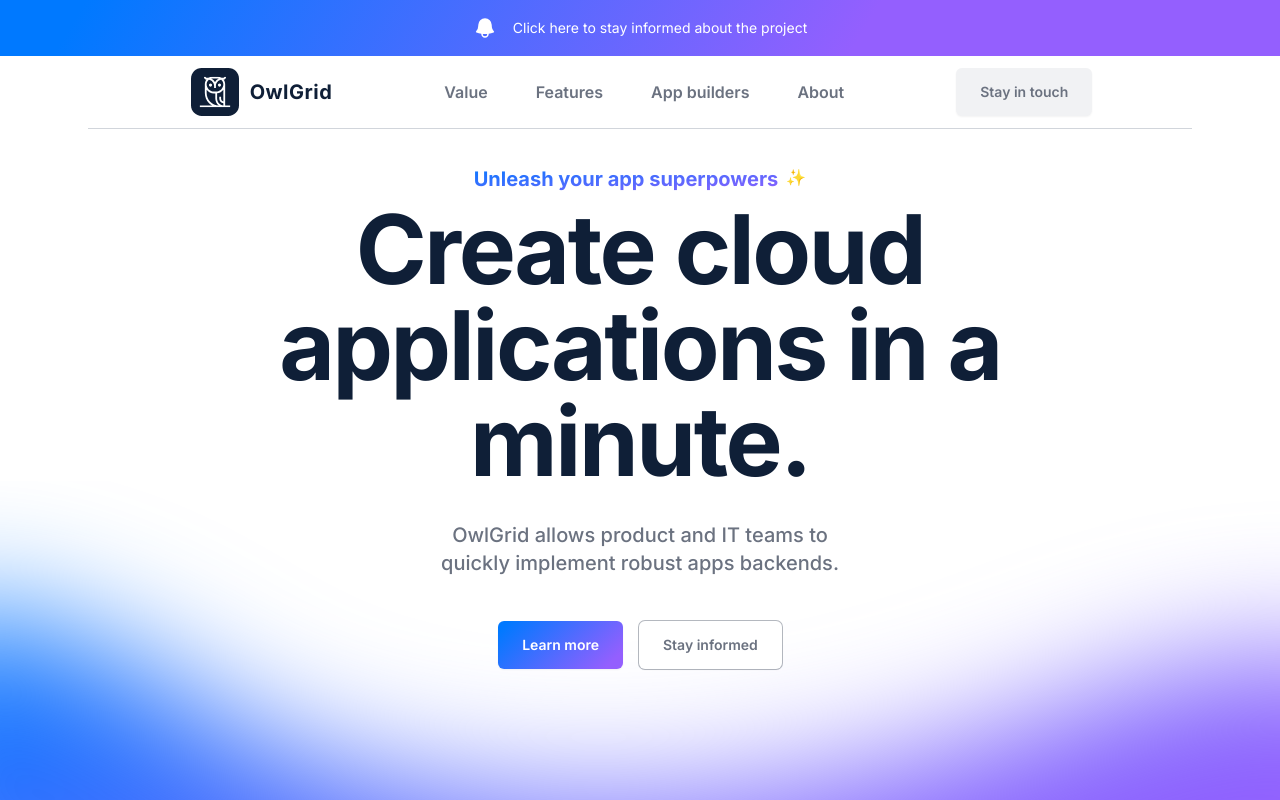
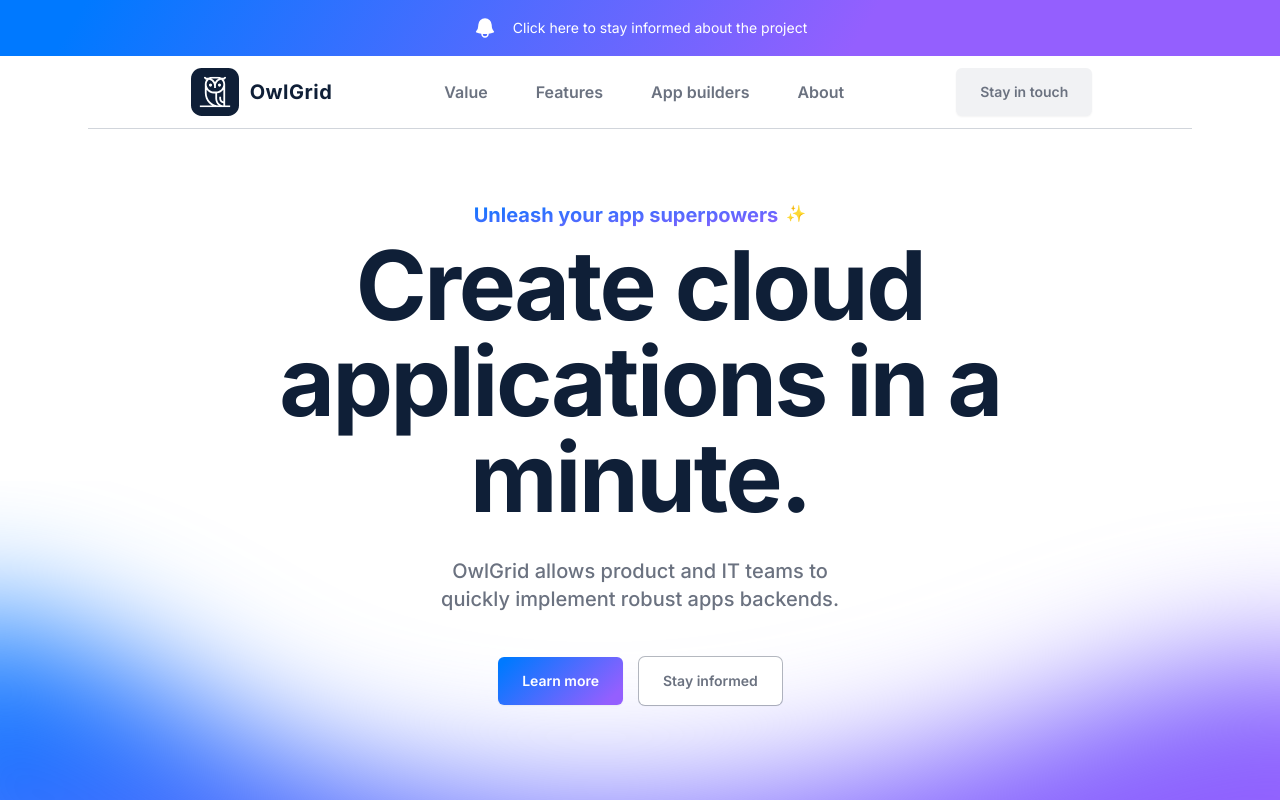
Before and after one commit to owlgrid/owl-landing-webFront, a Next.js app: page / in a window 1280 px wide. Shown: the top 800 px of the page. Built offline with nearby package versions, Linux system fonts and the light colour scheme.

Commit message:
make the hero centered

```diff
--- a/pages/index.js
+++ b/pages/index.js
@@ -52,9 +52,10 @@
                 <meta name="viewport" content="width=device-width, initial-scale=1" />
             </Head>
 
-            <div className="relative overflow-hidden h-screen">
+            <div className="relative overflow-hidden min-h-screen md:flex md:flex-col">
                 <Annoucement />
                 <Header />
+                <div className="flex flex-col items-start sm:items-center mt-auto mb-auto pb-12">
                     <div className="container mx-auto max-w-5xl px-6 py-12 sm:py-3">
                         <div className="flex flex-col gap-2">
                             <div className="flex gap-2 sm:justify-center">
@@ -80,6 +81,7 @@
                             <Button href="/" secondary>
                                 Stay informed
                             </Button>
+                        </div>
                     </div>
                 </div>
 
```
Lines whose indentation alone changed are shown as unchanged.
